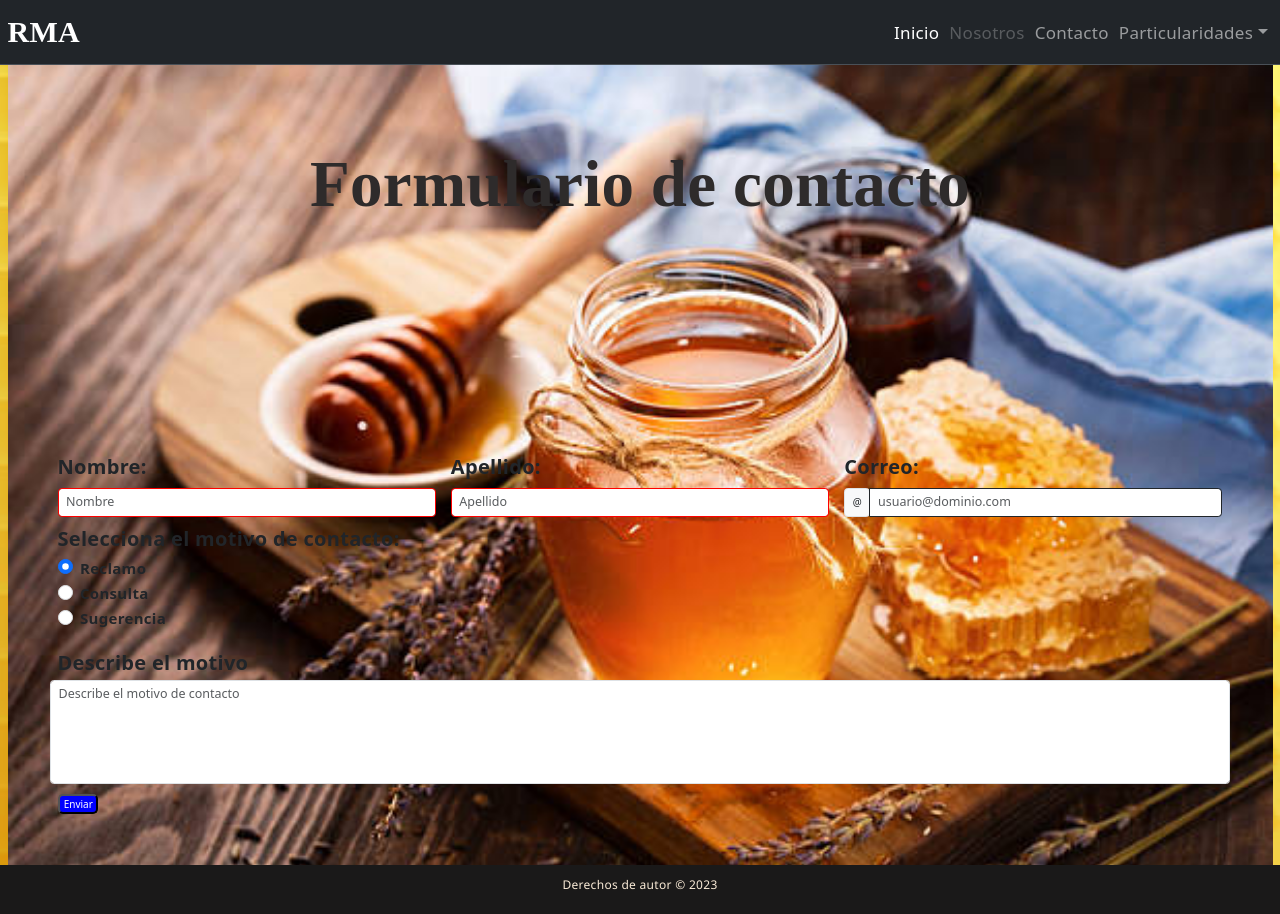
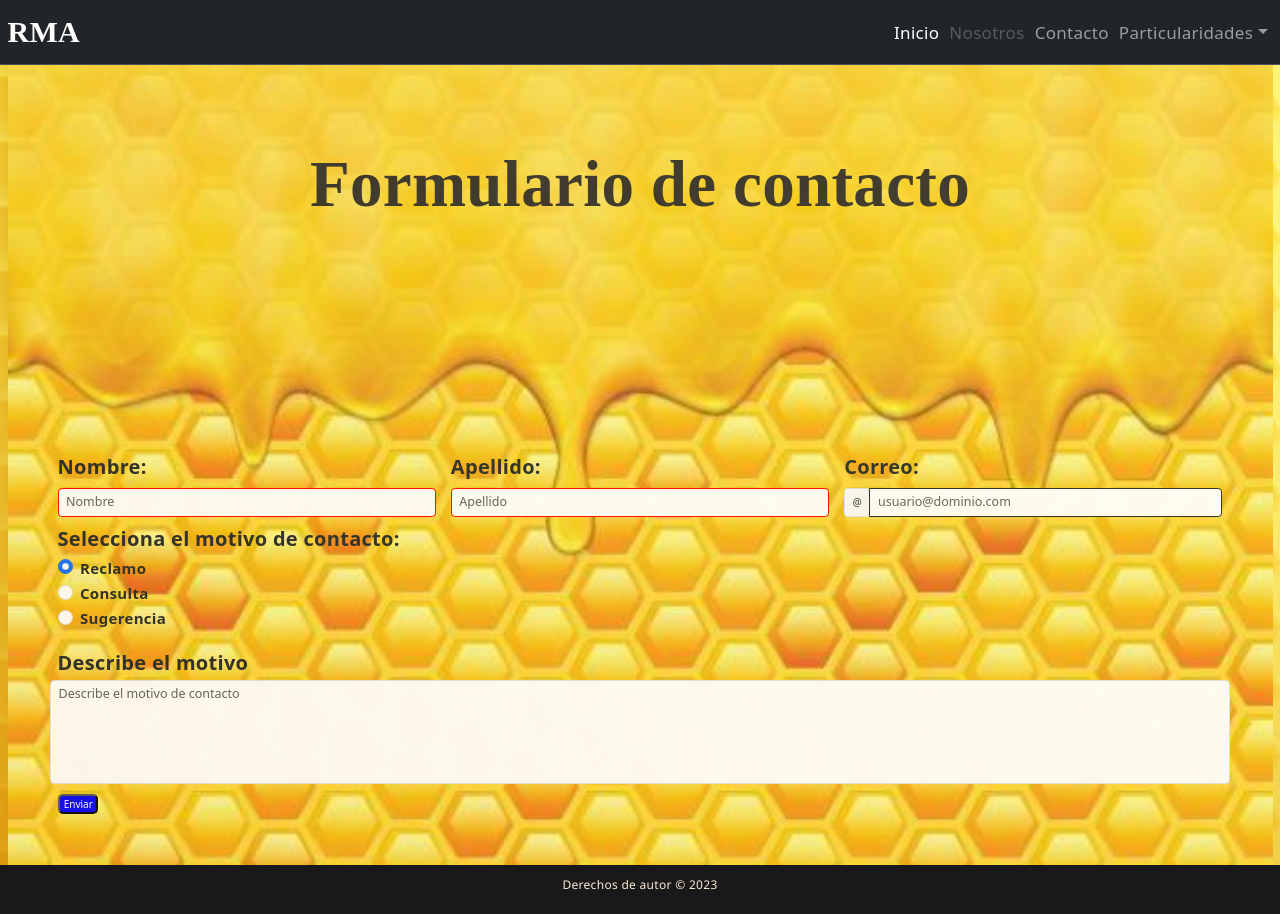
Before and after one commit to CarlosMaeda/Romaara, a React (Vite) app: page /Formulario in a window 1280 px wide. Built offline with nearby package versions, Linux system fonts and the light colour scheme; a web font is replaced by a local one.

Commit message:
Corrige estilos

```diff
--- a/src/components/forms/Formulario.css
+++ b/src/components/forms/Formulario.css
@@ -1,8 +1,9 @@
 .formulario {
-  background-image: url("../../assets/img/Miel.jpg");
+  background-image: url("../../assets/img/fondo3.jpg");
   background-repeat: no-repeat;
   background-position: center;
   background-size: cover;
+  opacity: 90%;
   padding: 5rem;
   display: flex;
   flex-direction: column;
--- a/src/components/helpers/Beneficio.jsx
+++ b/src/components/helpers/Beneficio.jsx
@@ -4,8 +4,8 @@ import PropTypes from "prop-types";
 function Beneficio(props) {
   return (
     <>
-      <Card style={{ width: "38rem" }} className="m-4">
-        <Card.Body className=" bg-warning bg-gradient">
+      <Card style={{ width: "38rem", height: "auto" }} className="m-4">
+        <Card.Body className="bg-warning bg-gradient">
           <Card.Title className="fs-3">Beneficio</Card.Title>
           <Card.Text>{props.texto}</Card.Text>
         </Card.Body>
```
